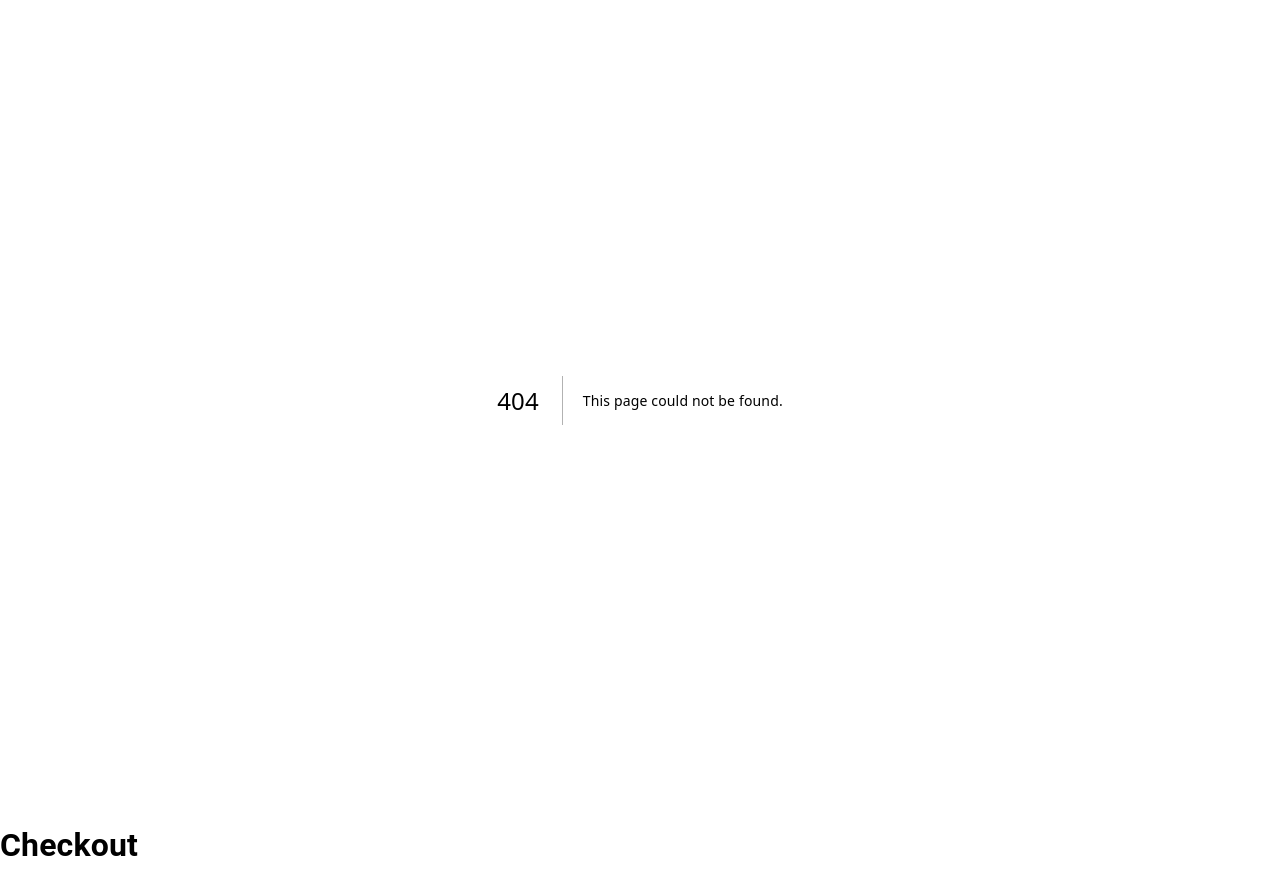
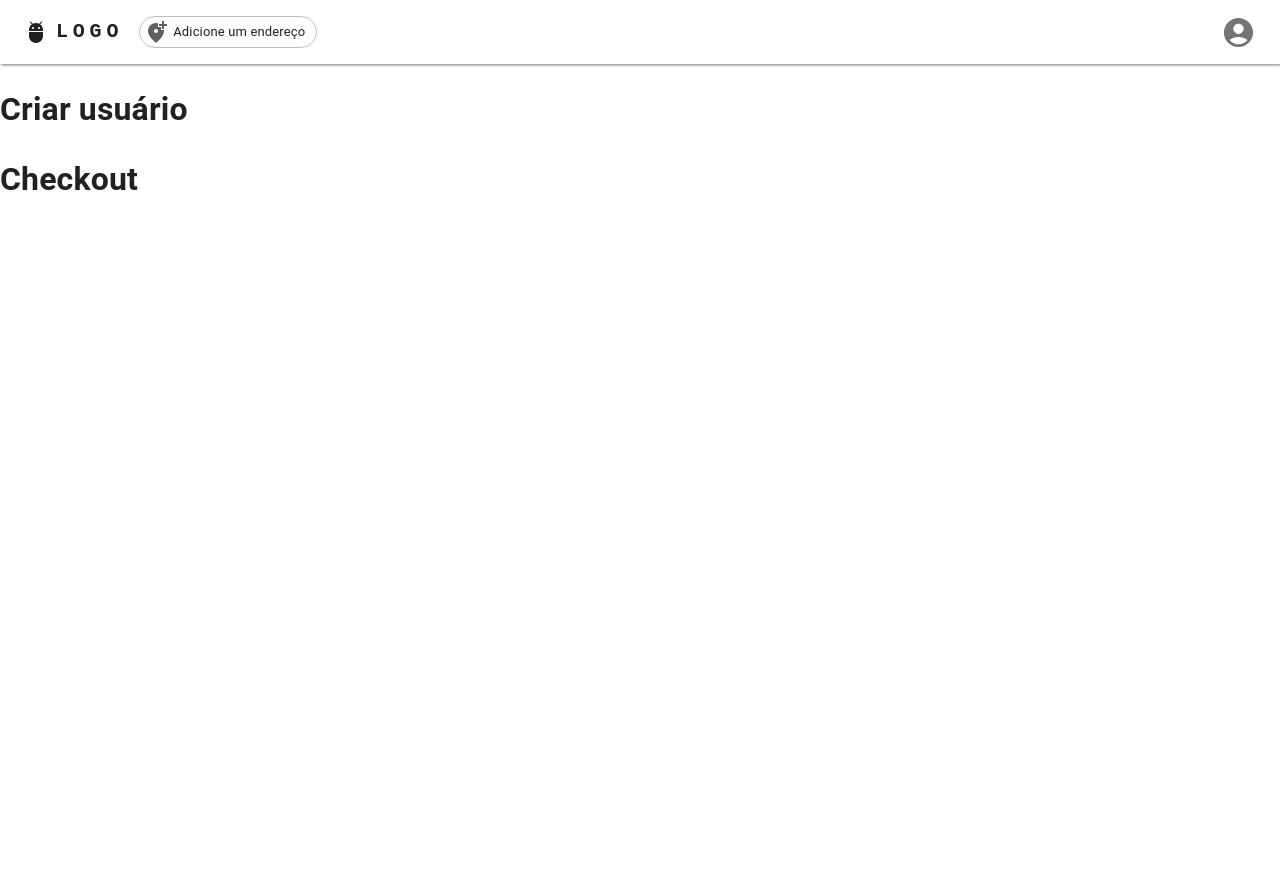
Before and after one commit to lavesan/ecommerce-front, a Next.js app: page /criar-usuario in a window 1280 px wide. Before the commit this address had no page. After the commit the page ends 800 px from the top, so only its background shows below. Built offline with nearby package versions, Linux system fonts and the light colour scheme.

Commit message:
feat: adds some flow
Signed-off-by: Valdery Alves <valdery.jur@gmail.com>

```diff
--- /dev/null
+++ b/src/components/Header/index.tsx
@@ -0,0 +1,179 @@
+import { useMemo, useState } from "react";
+import {
+  AppBar,
+  Container,
+  MenuItem,
+  Toolbar,
+  Typography,
+  Box,
+  IconButton,
+  Menu,
+  Tooltip,
+  Button,
+} from "@mui/material";
+import AdbIcon from "@mui/icons-material/Adb";
+import MenuIcon from "@mui/icons-material/Menu";
+import AccountCircleIcon from "@mui/icons-material/AccountCircle";
+import { useAppContext } from "@/hooks/useAppContext";
+import { ManageAddress } from "../ManageAddress";
+import { useRouter } from "next/router";
+
+const settings = [
+  { id: "my-data-menu", label: "Meus dados", route: "/meus-dados" },
+  { id: "my-orders-menu", label: "Meus pedidos", route: "/meus-pedidos" },
+  { id: "logout-menu", label: "Sair", exit: true },
+];
+
+export const Header = () => {
+  const { user, logout } = useAppContext();
+
+  const router = useRouter();
+
+  const [anchorElNav, setAnchorElNav] = useState<null | HTMLElement>(null);
+  const [anchorElUser, setAnchorElUser] = useState<null | HTMLElement>(null);
+
+  const defaultAddress = useMemo(
+    () => user?.addresses?.find(({ isDefault }) => isDefault),
+    [user]
+  );
+
+  const handleOpenNavMenu = (event: React.MouseEvent<HTMLElement>) => {
+    setAnchorElNav(event.currentTarget);
+  };
+
+  const handleOpenUserMenu = (event: React.MouseEvent<HTMLElement>) => {
+    if (!user) return router.push("/criar-usuario");
+
+    setAnchorElUser(event.currentTarget);
+  };
+
+  const handleCloseNavMenu = () => {
+    setAnchorElNav(null);
+  };
+
+  const handleCloseUserMenu = (route: string) => {
+    router.push(route);
+    setAnchorElUser(null);
+  };
+
+  return (
+    <AppBar
+      position="static"
+      color="transparent"
+      sx={{ boxShadow: (theme) => `1px 1px 3px ${theme.palette.grey[600]}` }}
+    >
+      <Container maxWidth="100%">
+        <Toolbar disableGutters>
+          <AdbIcon sx={{ display: { xs: "none", md: "flex" }, mr: 1 }} />
+          <Typography
+            variant="h6"
+            noWrap
+            component="a"
+            href="/"
+            sx={{
+              mr: 2,
+              display: { xs: "none", md: "flex" },
+              fontFamily: "monospace",
+              fontWeight: 700,
+              letterSpacing: ".3rem",
+              color: "inherit",
+              textDecoration: "none",
+            }}
+          >
+            LOGO
+          </Typography>
+
+          <Box sx={{ flexGrow: 1, display: { xs: "flex", md: "none" } }}>
+            <IconButton
+              size="large"
+              aria-label="account of current user"
+              aria-controls="menu-appbar"
+              aria-haspopup="true"
+              onClick={handleOpenNavMenu}
+              color="inherit"
+            >
+              <MenuIcon />
+            </IconButton>
+            <Menu
+              id="menu-appbar"
+              anchorEl={anchorElNav}
+              anchorOrigin={{
+                vertical: "bottom",
+                horizontal: "left",
+              }}
+              keepMounted
+              transformOrigin={{
+                vertical: "top",
+                horizontal: "left",
+              }}
+              open={Boolean(anchorElNav)}
+              onClose={handleCloseNavMenu}
+              sx={{
+                display: { xs: "block", md: "none" },
+              }}
+            >
+              <ManageAddress address={defaultAddress} />
+            </Menu>
+          </Box>
+          <AdbIcon sx={{ display: { xs: "flex", md: "none" }, mr: 1 }} />
+          <Typography
+            variant="h5"
+            noWrap
+            component="a"
+            href=""
+            sx={{
+              mr: 2,
+              display: { xs: "flex", md: "none" },
+              flexGrow: 1,
+              fontFamily: "monospace",
+              fontWeight: 700,
+              letterSpacing: ".3rem",
+              color: "inherit",
+              textDecoration: "none",
+            }}
+          >
+            LOGO
+          </Typography>
+          <Box sx={{ flexGrow: 1, display: { xs: "none", md: "flex" } }}>
+            <ManageAddress address={defaultAddress} />
+          </Box>
+
+          <Box sx={{ flexGrow: 0 }}>
+            <Tooltip title={user ? "Ver" : "Criar conta"}>
+              <IconButton onClick={handleOpenUserMenu} sx={{ p: 0 }}>
+                <AccountCircleIcon fontSize="large" />
+              </IconButton>
+            </Tooltip>
+            <Menu
+              sx={{ mt: "45px" }}
+              id="menu-appbar"
+              anchorEl={anchorElUser}
+              anchorOrigin={{
+                vertical: "top",
+                horizontal: "right",
+              }}
+              keepMounted
+              transformOrigin={{
+                vertical: "top",
+                horizontal: "right",
+              }}
+              open={Boolean(anchorElUser)}
+              onClose={handleCloseUserMenu}
+            >
+              {settings.map(({ id, label, route }) => (
+                <MenuItem
+                  key={id}
+                  onClick={() =>
+                    route ? handleCloseUserMenu(route) : logout()
+                  }
+                >
+                  <Typography textAlign="center">{label}</Typography>
+                </MenuItem>
+              ))}
+            </Menu>
+          </Box>
+        </Toolbar>
+      </Container>
+    </AppBar>
+  );
+};
--- a/src/components/Loading/index.tsx
+++ b/src/components/Loading/index.tsx
@@ -1,3 +1,16 @@
-export const Loading = () => {
-  return <h2>Carregando...</h2>;
+import { Backdrop, CircularProgress } from "@mui/material";
+
+interface ILoadingProps {
+  isLoading: boolean;
+}
+
+export const Loading = ({ isLoading }: ILoadingProps) => {
+  return (
+    <Backdrop
+      sx={{ color: "#fff", zIndex: (theme) => theme.zIndex.drawer + 1 }}
+      open={isLoading}
+    >
+      <CircularProgress color="inherit" />
+    </Backdrop>
+  );
 };
--- /dev/null
+++ b/src/components/ManageAddress/index.tsx
@@ -0,0 +1,28 @@
+import { IAddress } from "@/models/entities/IAddress";
+import { Chip } from "@mui/material";
+import AddLocationAltIcon from "@mui/icons-material/AddLocationAlt";
+import LocationOnIcon from "@mui/icons-material/LocationOn";
+import { useMemo } from "react";
+
+interface IManageAddressProps {
+  address?: IAddress;
+}
+
+export const ManageAddress = ({ address }: IManageAddressProps) => {
+  const addressLabel = useMemo(() => {
+    return address
+      ? `${address.street} ${address.number}`
+      : "Adicione um endereço";
+  }, [address]);
+
+  const onClick = () => {};
+
+  return (
+    <Chip
+      icon={address ? <LocationOnIcon /> : <AddLocationAltIcon />}
+      label={addressLabel}
+      onClick={onClick}
+      variant="outlined"
+    />
+  );
+};
--- a/src/config/theme.ts
+++ b/src/config/theme.ts
@@ -1,5 +1,5 @@
-import { createTheme } from "@mui/material/styles";
+import { createTheme, responsiveFontSizes } from "@mui/material/styles";
 
 const theme = createTheme();
 
-export default theme;
+export default responsiveFontSizes(theme);
--- a/src/context/AppContext.ts
+++ b/src/context/AppContext.ts
@@ -1,8 +1,12 @@
+import { IClient } from "@/models/entities/IClient";
 import { IEnterprise } from "@/models/entities/IEnterprise";
 import React from "react";
 
 export const AppContext = React.createContext({
   enterprises: [] as IEnterprise[],
+  user: null as IClient | null,
+  logout: () => {},
+  setUser: (user: IClient | null) => {},
   setIsLoading: (isLoading: boolean) => {},
   setEnterpriseMenu: (enterprise: IEnterprise) => {},
   setEnterprises: (enterprises: IEnterprise[]) => {},
--- a/src/hooks/useConfigApp.ts
+++ b/src/hooks/useConfigApp.ts
@@ -1,9 +1,12 @@
+import { useState } from "react";
+
+import { IClient } from "@/models/entities/IClient";
 import { IEnterprise } from "@/models/entities/IEnterprise";
-import { useState } from "react";
 
 export const useConfigApp = () => {
   const [enterprises, setEnterprises] = useState<IEnterprise[]>([]);
   const [isLoading, setIsLoading] = useState(false);
+  const [user, setUser] = useState<null | IClient>(null);
 
   const setEnterpriseMenu = (enterprise: IEnterprise) => {
     setEnterprises((actual) =>
@@ -13,11 +16,16 @@ export const useConfigApp = () => {
     );
   };
 
+  const logout = () => {};
+
   return {
     enterprises,
     setEnterprises,
     setEnterpriseMenu,
     isLoading,
     setIsLoading,
+    user,
+    setUser,
+    logout,
   };
 };
--- a/src/models/entities/IAddress.ts
+++ b/src/models/entities/IAddress.ts
@@ -11,6 +11,7 @@ export interface IAddress {
   state: string;
   city: string;
   shortName: string;
+  isDefault: boolean;
   created_at: Date;
   updated_at?: Date;
   deleted_at?: Date;
--- a/src/pages/_app.tsx
+++ b/src/pages/_app.tsx
@@ -15,6 +15,7 @@ import { useConfigApp } from "@/hooks/useConfigApp";
 import { AppContext } from "@/context/AppContext";
 import { Checkout } from "@/components/Checkout";
 import { Loading } from "@/components/Loading";
+import { Header } from "@/components/Header";
 
 // import "@fontsource/roboto/300.css";
 // import "@fontsource/roboto/400.css";
@@ -44,9 +45,10 @@ export default function MyApp(props: MyAppProps) {
         <ThemeProvider theme={theme}>
           {/* CssBaseline kickstart an elegant, consistent, and simple baseline to build upon. */}
           <CssBaseline />
-          {isLoading && <Loading />}
+          <Loading isLoading={isLoading} />
           <CheckoutContext.Provider value={checkoutConfig}>
             <AppContext.Provider value={appConfig}>
+              <Header />
               <Component {...pageProps} />
               <Checkout />
             </AppContext.Provider>
--- /dev/null
+++ b/src/pages/criar-usuario.tsx
@@ -0,0 +1,5 @@
+const CreateUser = () => {
+  return <h1>Criar usuário</h1>;
+};
+
+export default CreateUser;
--- /dev/null
+++ b/src/pages/meus-dados.tsx
@@ -0,0 +1,5 @@
+const MyUserData = () => {
+  return <h1>Meus dados</h1>;
+};
+
+export default MyUserData;
--- /dev/null
+++ b/src/pages/meus-pedidos.tsx
@@ -0,0 +1,5 @@
+const MyOrders = () => {
+  return <h1>Meus pedidos</h1>;
+};
+
+export default MyOrders;
```
Also changed, not shown: src/pages/loja/[enterpriseId].tsx (+47 -9 lines), public/static/login.jpg (added).
